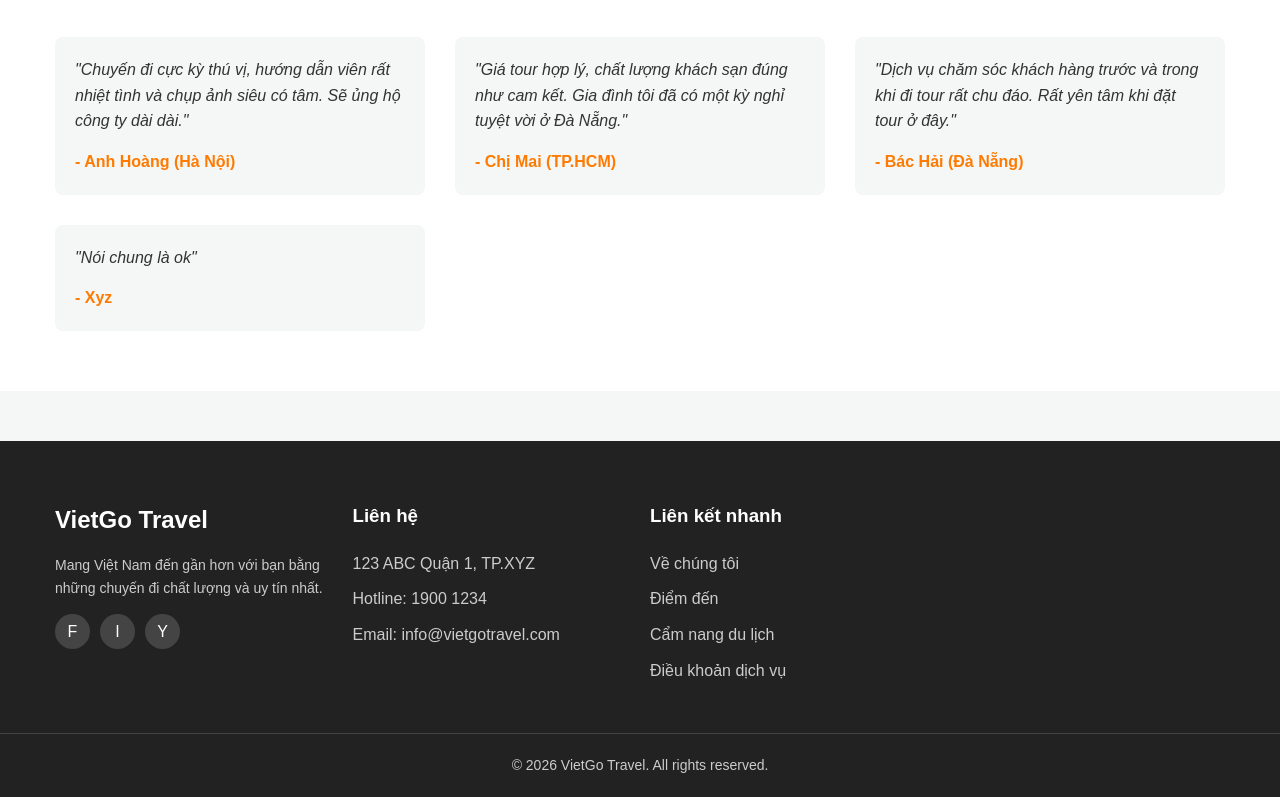
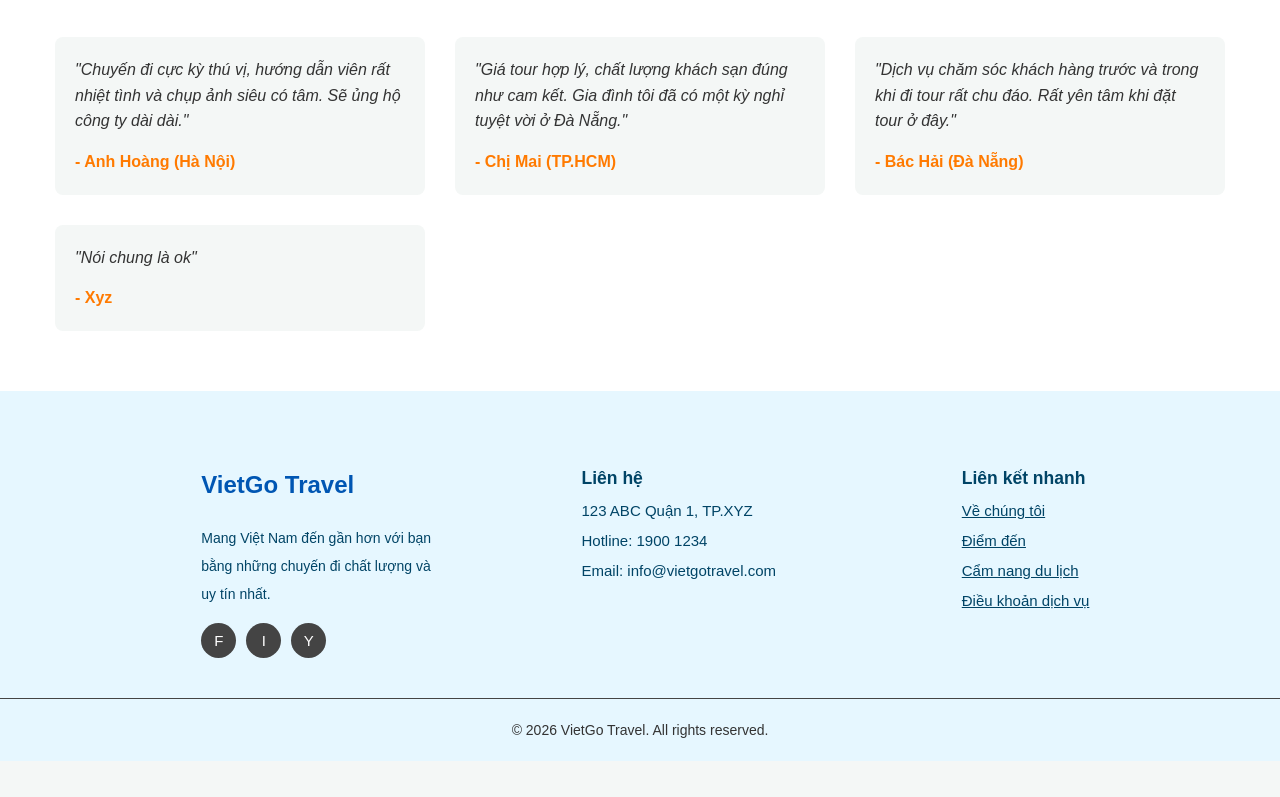
Before and after one commit to khanhtoan1220/bt_nhom_1, a plain HTML site: page index.html in a window 1280 px wide. Shown: the part 2490-3287 px from the top of the page. After the commit the page ends 3251 px from the top, so only its background shows below. Drawn offline with Linux system fonts and the light colour scheme.

Commit message:
update_footer

```diff
--- a/css/about.css
+++ b/css/about.css
@@ -164,6 +164,9 @@ body{
 }
 .ready-form{
     margin-top: 17%;
+    padding: 10px;
+
+
 
 }
 .ready-content{
@@ -178,10 +181,17 @@ padding: 60px 0px 20px 50px;
     margin-right: 10px;
     margin-top: 30px;
 }
-
+.member:hover{
+      transform: scale(1.1);
+      transition: 0.5s;
+}
+.confirm>button:hover{
+     transform: scale(1.1);
+      transition: 0.5s;
+}
 
 /* footer */
-footer{
+/* footer{
     margin-top: 10%;
     background-color:#F5F5F5;
     padding:90px 0px 0px 0px ;
@@ -199,15 +209,8 @@ footer{
 }
 .footer-item a{
     text-decoration: underline;
-}
-.member:hover{
-      transform: scale(1.1);
-      transition: 0.5s;
-}
-.confirm>button:hover{
-     transform: scale(1.1);
-      transition: 0.5s;
-}
+} */
+
 @media screen and (max-width:1024px) {
     .img-us{
     width: 70%;
--- a/css/app.css
+++ b/css/app.css
@@ -300,7 +300,7 @@ img {
 }
 
 /* Footer */
-.footer {
+/* .footer {
     background: #222;
     color: #ccc;
     padding: 60px 0 20px;
@@ -314,9 +314,9 @@ img {
 
 .footer ul li {
     margin-bottom: 10px;
-}
+} */
 
-.footer ul li a:hover {
+/* .footer ul li a:hover {
     color: var(--accent-color);
 }
 
@@ -347,4 +347,4 @@ img {
     border-top: 1px solid #444;
     margin-top: 40px;
     font-size: 14px;
-}
+} */
--- /dev/null
+++ b/css/footer.css
@@ -0,0 +1,58 @@
+footer{
+    /* margin-top: 10%; */
+    background-color:#e6f7ff;
+    /* padding:90px 0px 0px 0px ; */
+     padding: 70px 0 20px;
+    /* margin-top: 0%; */
+}
+.footer-content{
+    display: flex;
+    justify-content:space-evenly;
+  color: #004466 ;
+    font-size: 15px;
+    line-height: 2.0;
+}
+.footer-item{
+    width: 30%;
+    padding-left: 10%;
+}
+.footer-item a{
+    text-decoration: underline;
+}
+.social-links a{
+     text-decoration: none;
+}
+
+
+.footer ul li a:hover {
+    color: var(--accent-color);
+}
+
+.social-links {
+    display: flex;
+    gap: 10px;
+    margin-top: 15px;
+}
+
+.social-links a {
+    display: inline-block;
+    width: 35px;
+    height: 35px;
+    background: #444;
+    border-radius: 50%;
+    text-align: center;
+    line-height: 35px;
+    color: var(--white);
+}
+
+.social-links a:hover {
+    background: var(--accent-color);
+}
+
+.copyright {
+    text-align: center;
+    padding-top: 20px;
+    border-top: 1px solid #444;
+    margin-top: 40px;
+    font-size: 14px;
+}
--- a/index.html
+++ b/index.html
@@ -7,6 +7,7 @@
     <title>Home</title>
     <link rel="stylesheet" href="css/index.css" />
     <link rel="stylesheet" href="css/app.css" />
+    <link rel="stylesheet" href="./css/footer.css">
 </head>
 
 <body>
@@ -155,39 +156,40 @@
             </div>
         </div>
     </section>
-    <footer class="footer">
-        <div class="container grid-4">
-            <div>
-                <a href="#" class="logo" style="color: white;">VietGo Travel</a>
+  <footer>
+        <div class="container">
+            <div class="footer-content">
+                <div class="footer-item">
+                <p href="#" class="logo" style="color: var(--primary-color);">VietGo Travel</p>
                 <p style="margin-top: 15px; font-size: 14px;">Mang Việt Nam đến gần hơn với bạn bằng những chuyến đi
                     chất lượng và uy tín nhất.</p>
                 <div class="social-links">
                     <a href="#">F</a> <a href="#">I</a> <a href="#">Y</a>
                 </div>
-            </div>
-            <div>
+                </div>
+                <div class="footer-item">
                 <h3>Liên hệ</h3>
                 <ul>
                     <li>123 ABC Quận 1, TP.XYZ</li>
                     <li>Hotline: 1900 1234</li>
                     <li>Email: info@vietgotravel.com</li>
                 </ul>
-            </div>
-            <div>
-                <h3>Liên kết nhanh</h3>
+                </div>
+                <div class="footer-item">
+                    <h3>Liên kết nhanh</h3>
                 <ul>
                     <li><a href="about.html">Về chúng tôi</a></li>
                     <li><a href="destinations.html">Điểm đến</a></li>
                     <li><a href="blog.html">Cẩm nang du lịch</a></li>
                     <li><a href="#">Điều khoản dịch vụ</a></li>
                 </ul>
+                </div>
+
             </div>
-
         </div>
-        <div class="copyright">
+         <div class="copyright">
             <p>&copy; 2026 VietGo Travel. All rights reserved.</p>
         </div>
-    </footer>
     </footer>
 </body>
 
```
Also changed, not shown: about.html (+2 -48 lines), blog.html (+14 -11 lines), contact.html (+16 -14 lines), destinations.html (+14 -11 lines).
